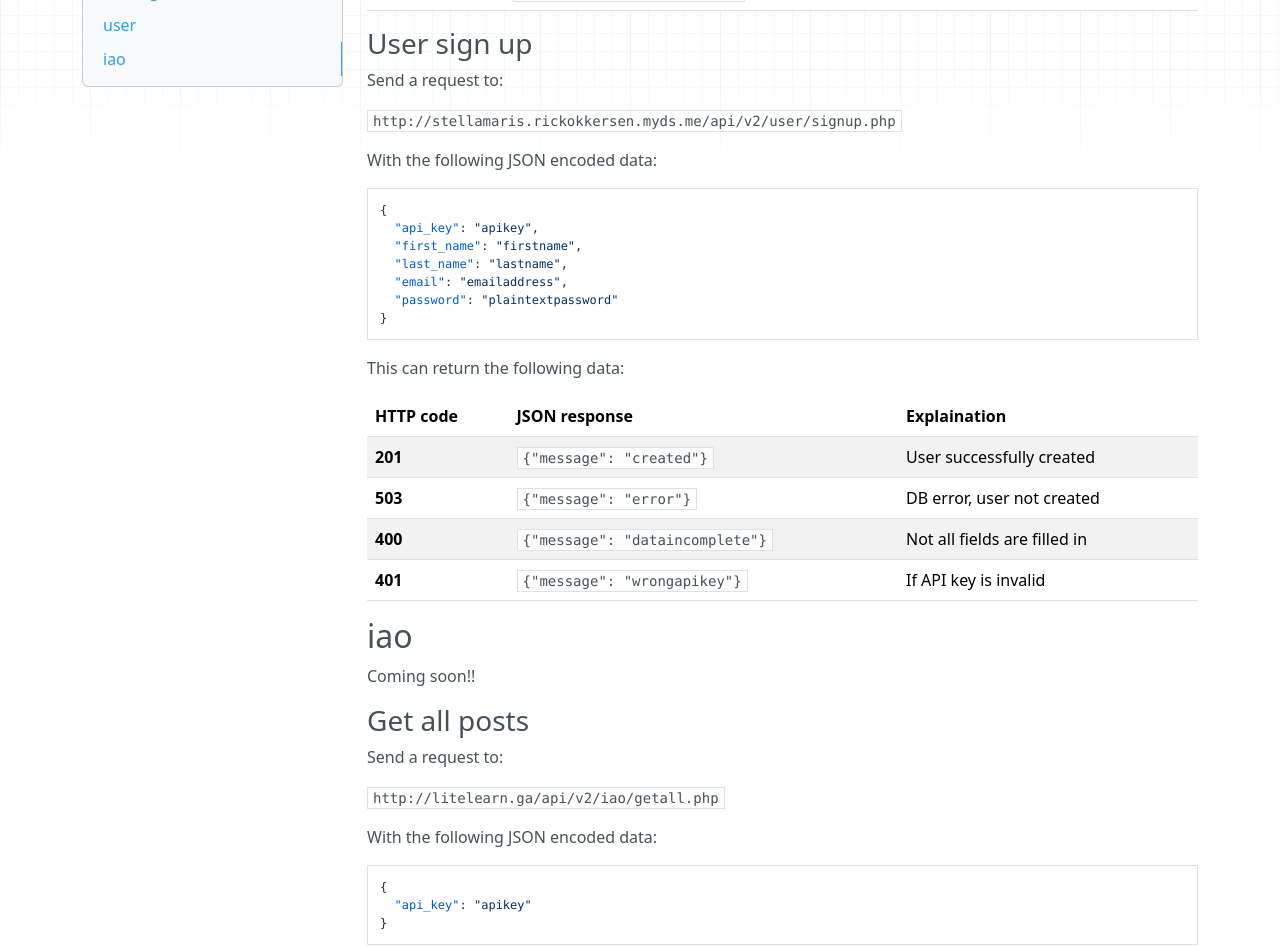
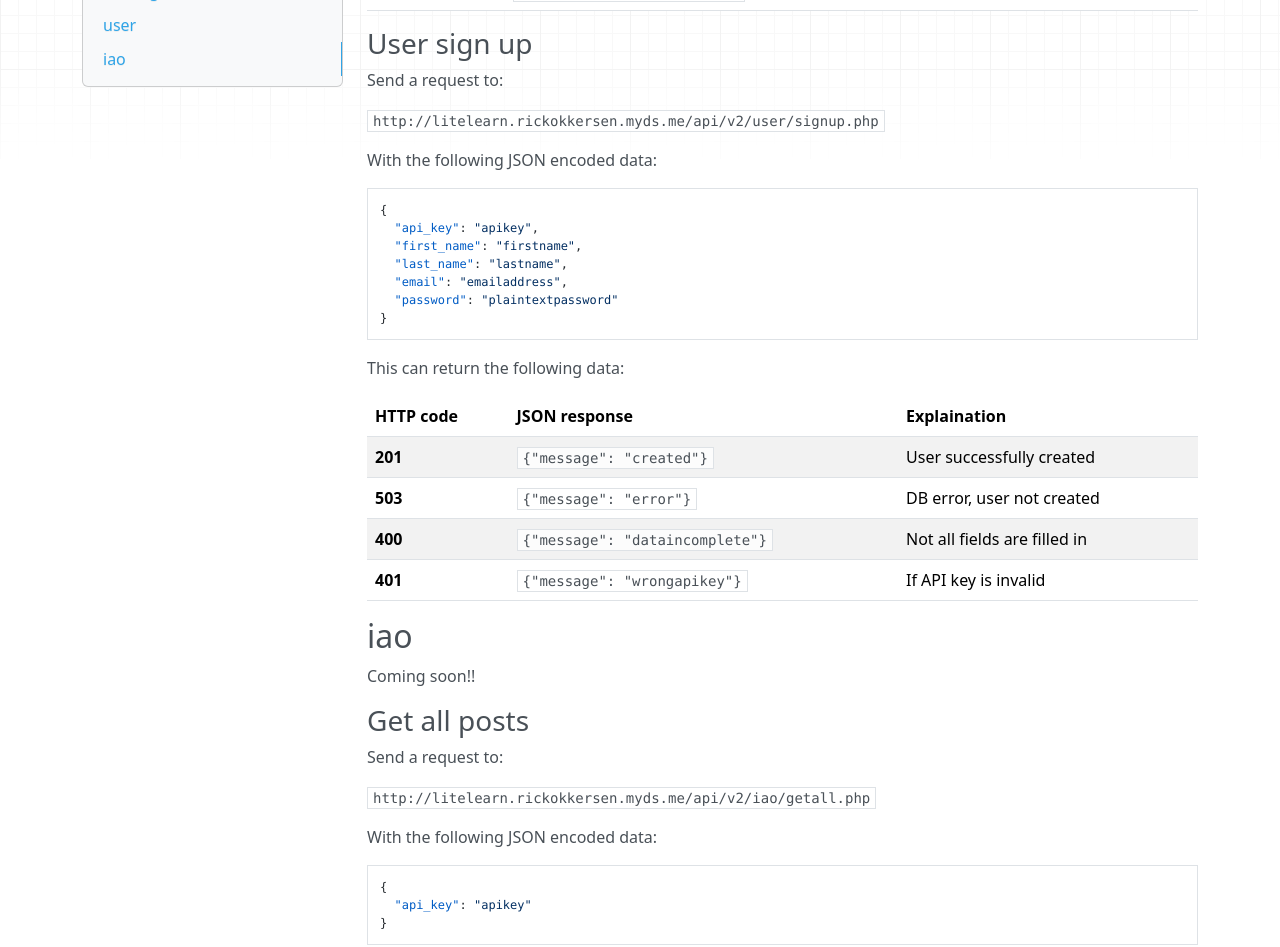
Before and after one commit to Underlyingglitch/NightLightStudiosAPI, an MkDocs documentation site: the page built from docs/index.md, in a window 1280 px wide and 1400 px high, scrolled down 2312 px. Shown: the part 147-1094 px from the top of the window. Built offline with MkDocs 1.6.1, drawn with Linux system fonts in a browser that asks for light colours; nearby versions of some CDN libraries; part of the change alters nothing that is shown.

Commit message:
Update index.md

```diff
--- a/docs/index.md
+++ b/docs/index.md
@@ -94,7 +94,7 @@ HTTP code | JSON response | Explaination
 
 Send a request to:
 
-`http://stellamaris.rickokkersen.myds.me/api/v2/user/signup.php`
+`http://litelearn.rickokkersen.myds.me/api/v2/user/signup.php`
 
 With the following JSON encoded data:
 
@@ -122,7 +122,7 @@ Coming soon!!
 ### Get all posts
 Send a request to:
 
-`http://litelearn.ga/api/v2/iao/getall.php`
+`http://litelearn.rickokkersen.myds.me/api/v2/iao/getall.php`
 
 With the following JSON encoded data:
 
```
